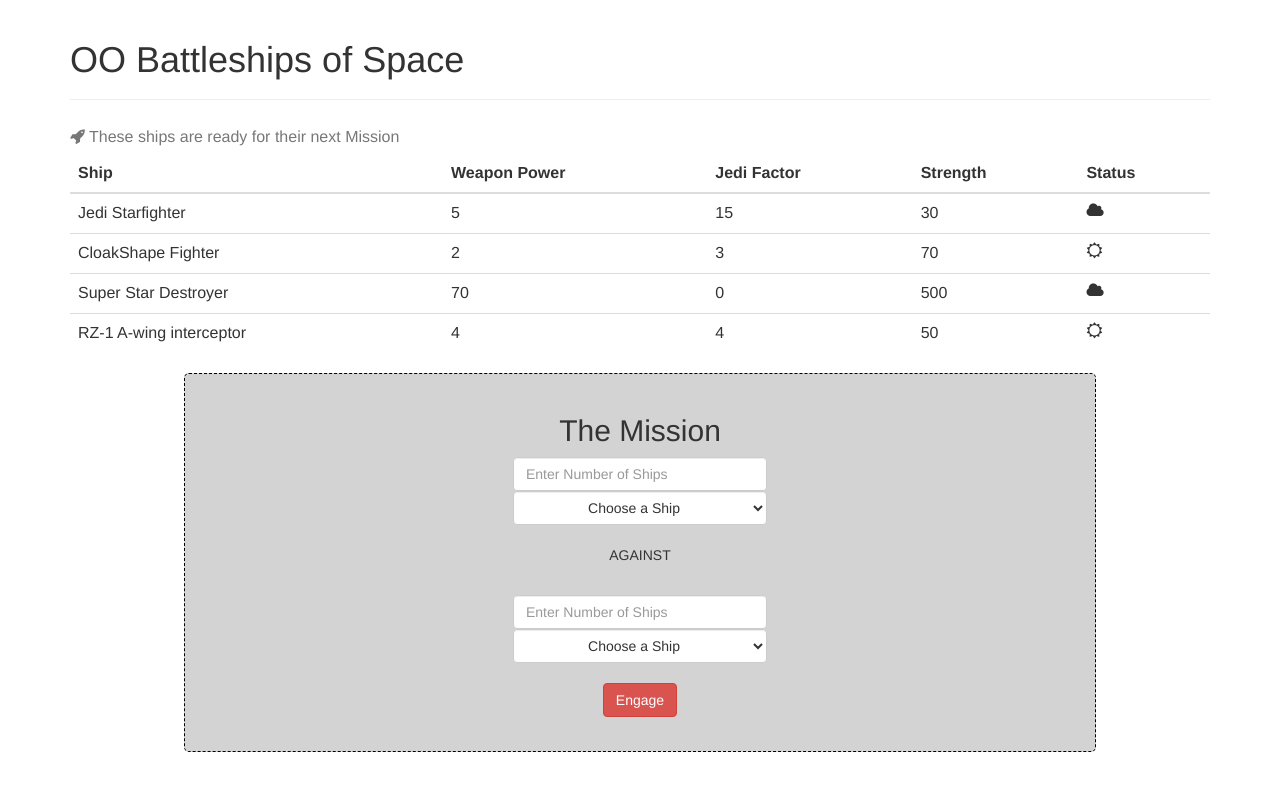
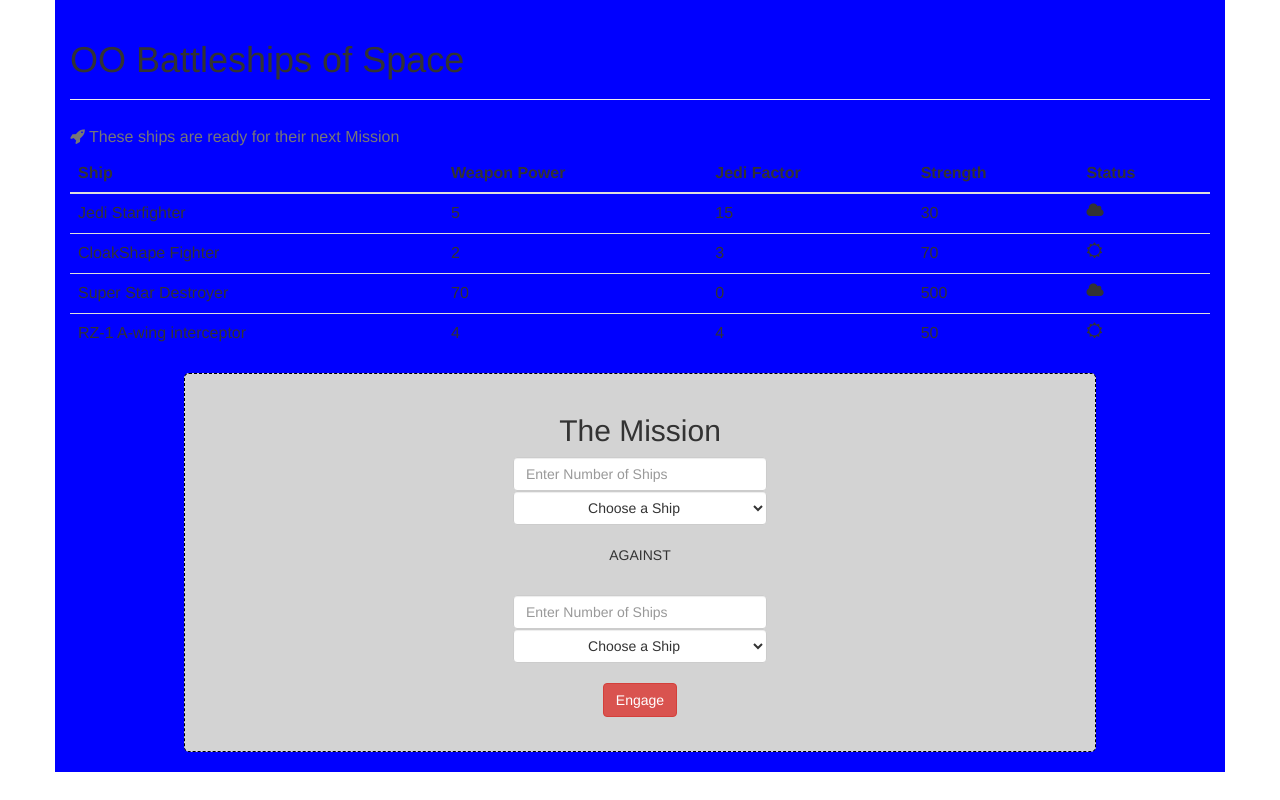
Before and after one commit to alisher-radjabov/php-oop-battle-project, a PHP site: page /index.php in a window 1280 px wide. Run offline with PHP 8.4, Linux system fonts and the light colour scheme; some libraries are stand-ins or nearby versions.

Commit message:
Update index.php

```diff
--- a/index.php
+++ b/index.php
@@ -50,7 +50,7 @@ if (isset($_GET['error'])) {
     <?php endif; ?>
 
     <body>
-        <div class="container">
+        <div class="container" style="background:blue;">
             <div class="page-header">
                 <h1>OO Battleships of Space</h1>
             </div>
```
